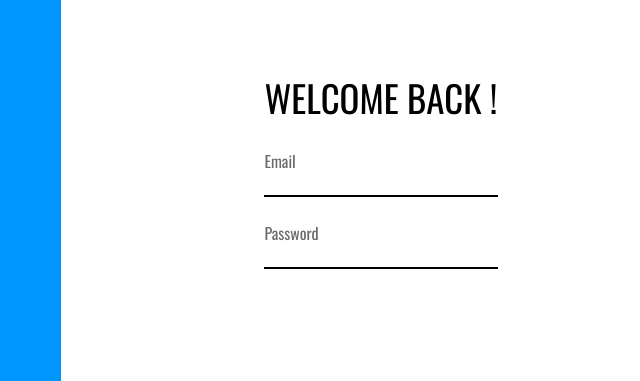
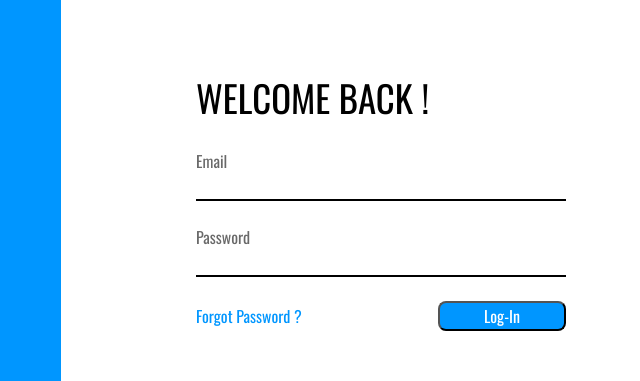
Before and after one commit to naveenkosigi/PINGME, an Angular app: page / in a window 1280 px wide. Shown: the part 310-691 px from the top of the page, without its empty margins (579-1219 px from the left). Built offline with nearby package versions, Linux system fonts and the light colour scheme; a web font is replaced by a local one.

Commit message:
login basic ui implemented

```diff
--- a/src/app/home-page/home-page.component.css
+++ b/src/app/home-page/home-page.component.css
@@ -27,6 +27,7 @@
     margin-top: 5rem;
     display: flex;
     flex-direction: column;
+    width: 23.125rem;
 }
 
 #email,#password{
@@ -34,6 +35,8 @@
     width: 100%;
     border: unset;
     border-bottom: 2px solid black;
+    font-size: 1rem;
+    font-weight: 400;
 }
 
 #email:focus-visible,#password:focus-visible{
@@ -45,3 +48,22 @@
     padding-bottom: 1.5rem;
     color: #696969;
 }
+
+.forgot-password{
+    color: #0096FF;
+}
+
+.others-field{
+    display: flex;
+    justify-content: space-between;
+    font-size: 1rem;
+    align-items: center;
+}
+
+#logIn{
+    background-color: #0096FF;
+    color: white;
+    border-radius: 0.5rem;
+    font-size: inherit;
+    width: 8rem;
+}
--- a/src/app/home-page/home-page.component.html
+++ b/src/app/home-page/home-page.component.html
@@ -13,6 +13,10 @@
                     <label for="password">Password</label>
                     <input type="password" id="password">
                 </div>
+                <div class="others-field">
+                    <span class="forgot-password">Forgot Password ? </span>
+                    <input type="button" value="Log-In" id="logIn">
+                </div>
             </div>
         </div>
     </div>
```
